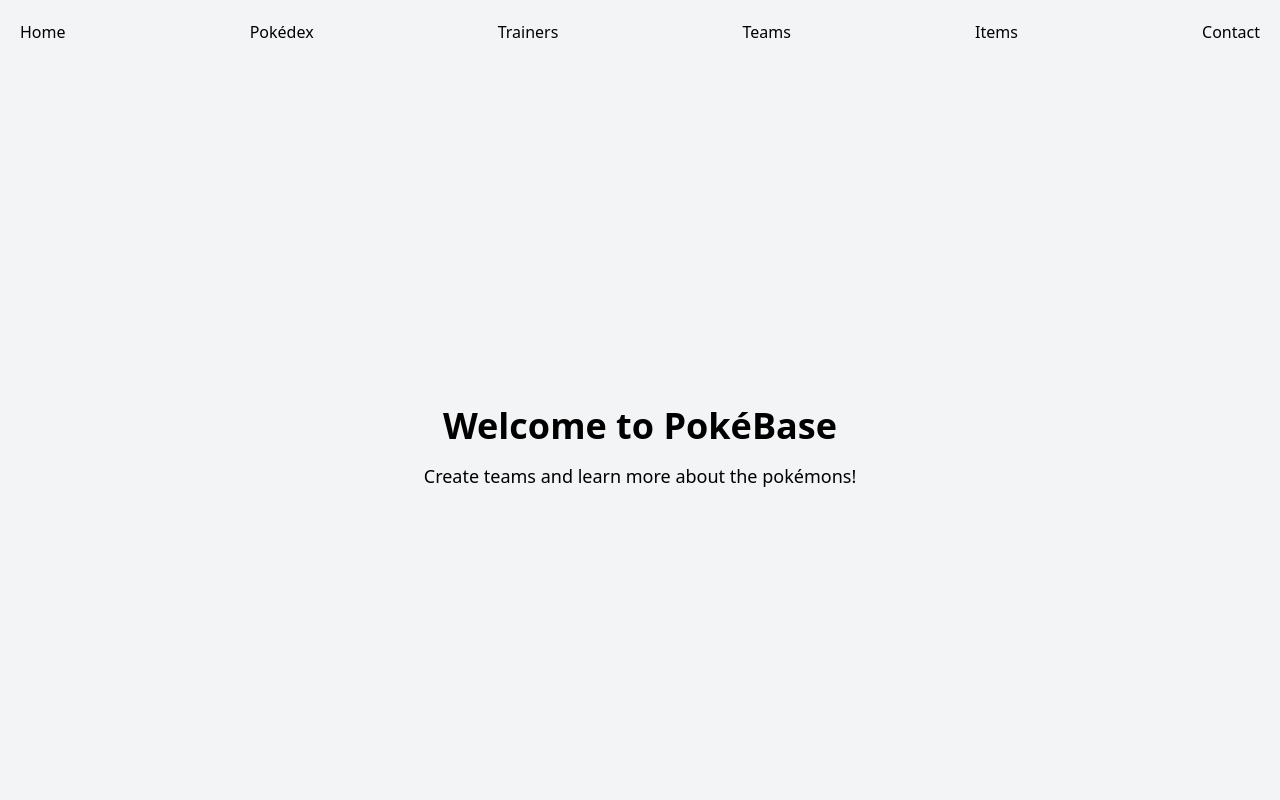
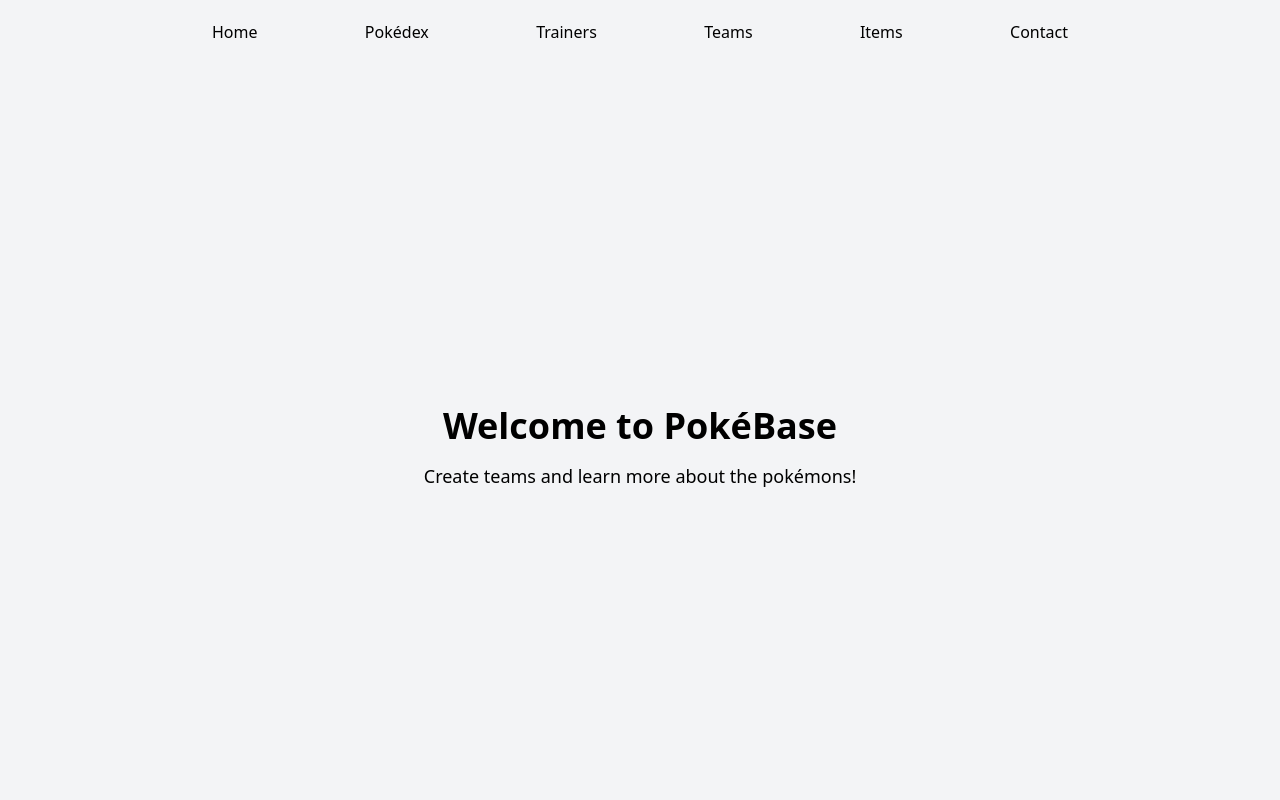
Before and after one commit to MZMS1510/pokemon-frontend, a React (Vite) app: page / in a window 1280 px wide. Shown: the top 800 px of the page. Built offline with nearby package versions, Linux system fonts and the light colour scheme.

Commit message:
feat: improves header responsivity

```diff
--- a/src/components/Header.jsx
+++ b/src/components/Header.jsx
@@ -2,7 +2,8 @@ import { Link } from "react-router-dom";
 
 export default function Header() {
   return (
-    <nav className="flex justify-between items-center p-5">
+    <header className="flex justify-center w-full">
+      <nav className="flex justify-between items-center p-5 max-w-4xl w-full">
         <Link className="hover:underline" to="/home">
           Home
         </Link>
@@ -22,5 +23,6 @@ export default function Header() {
           Contact
         </Link>
       </nav>
+    </header>
   );
 }
```
Lines whose indentation alone changed are shown as unchanged.
